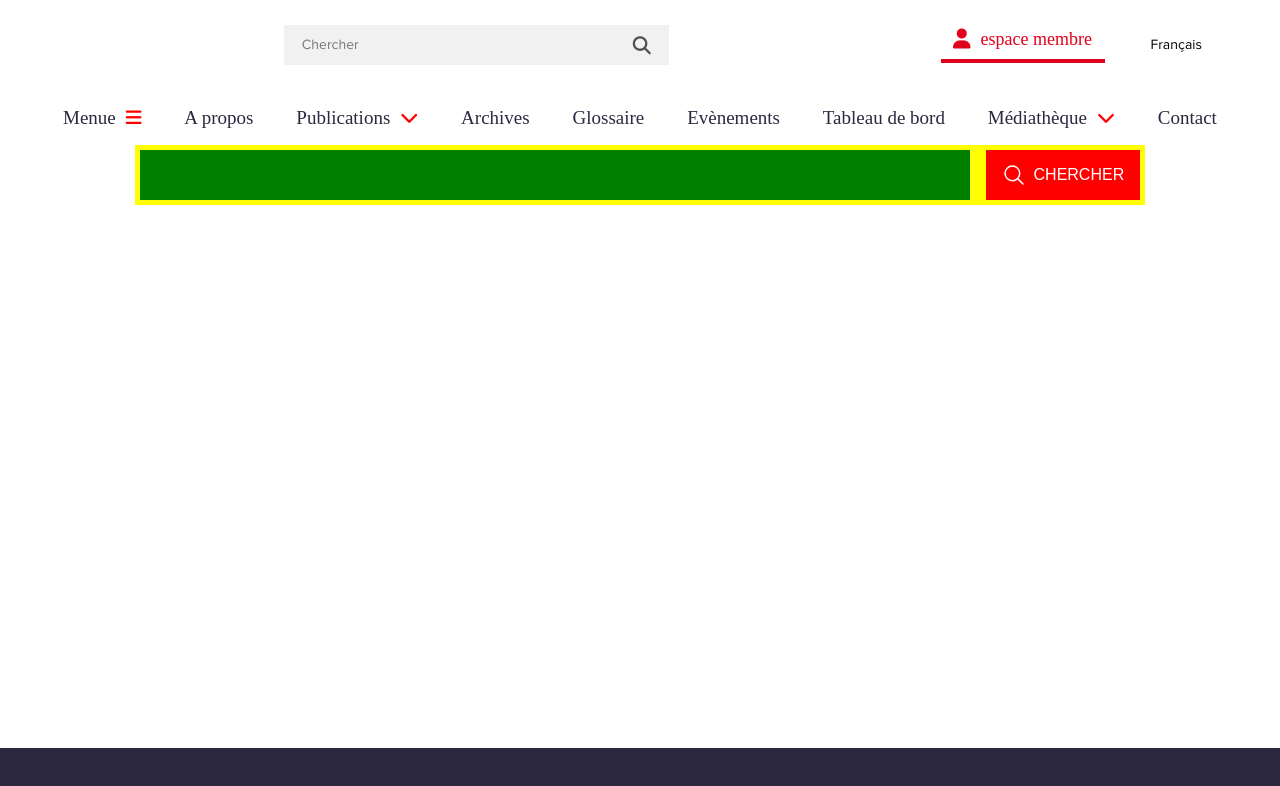
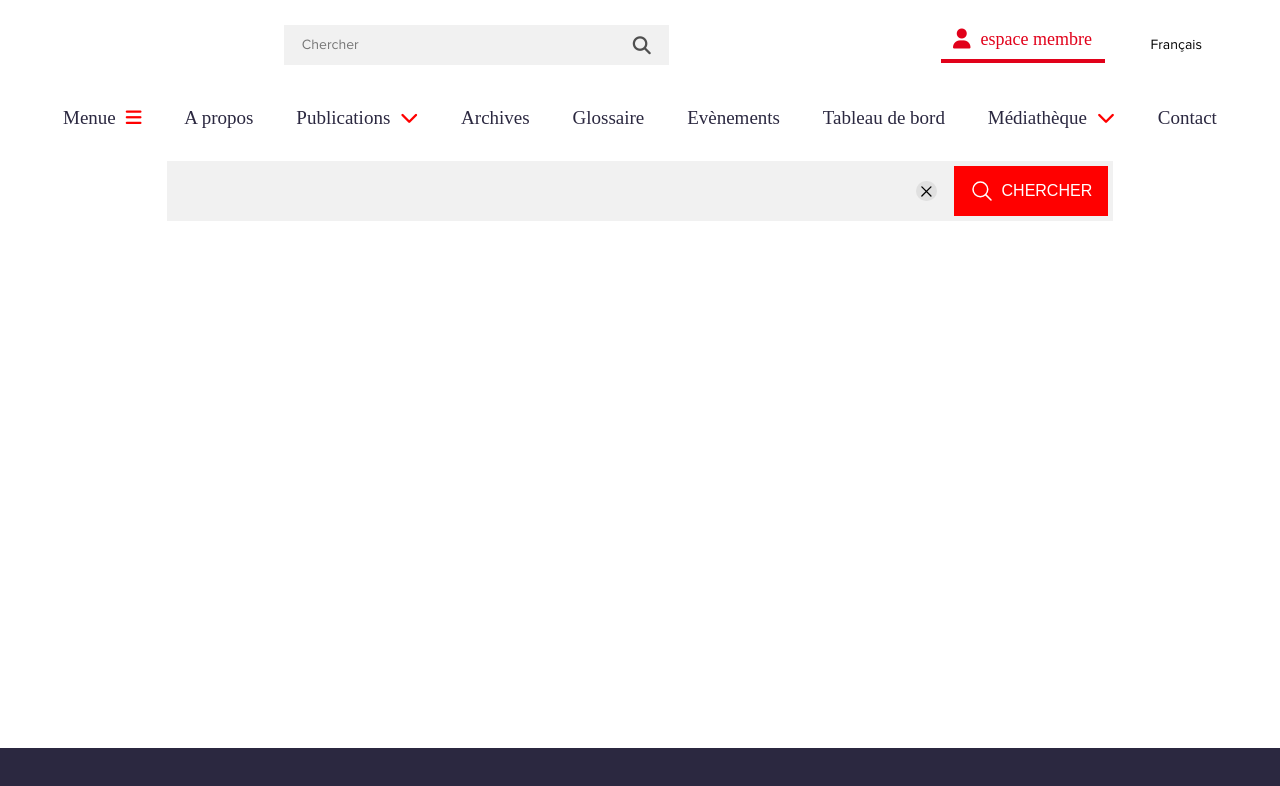
Before and after one commit to tarekguermazi/buildfront0602, a React (Create React App) app: page /search in a window 1280 px wide. Shown: the top 786 px of the page. Built offline with nearby package versions, Linux system fonts and the light colour scheme.

Commit message:
Search bar skeleton ready

```diff
--- a/src/view/Search/SearchHeader.tsx
+++ b/src/view/Search/SearchHeader.tsx
@@ -1,6 +1,6 @@
-import React from 'react'
+import React, { useState } from 'react'
 import styled from 'styled-components'
-import { IoSearchOutline } from 'react-icons/io5'
+import { IoSearchOutline, IoCloseOutline } from 'react-icons/io5'
 
 export default function SearchHeader() {
     return (
@@ -8,7 +8,10 @@ export default function SearchHeader() {
             <form>
                 <SearchBox>
                     <input type="text" />
-                    <button type="submit">
+                    <button type='reset' id='resetButton'>
+                        <IoCloseOutline />
+                    </button>
+                    <button type="submit" id='searchButton'>
                         <IoSearchOutline />
                         <span>Chercher</span>
                     </button>
@@ -18,29 +21,34 @@ export default function SearchHeader() {
     )
 }
 
-const HeaderLayout = styled.div``;
+const HeaderLayout = styled.div`
+    margin-top: 1rem;
+`;
+
 const SearchBox = styled.div`
     width: 100%;
     height: 60px;
     padding: 0 .3rem;
-    background-color: yellow;
+    background-color: #F1F1F1;
     /* background-color: #F1F1F1; */
 
     display: flex;
     flex-direction: row;
     align-items: center;
     justify-content: space-between;
+    position: relative;
 
     input{
-        background-color: green;
+        background-color: #F1F1F1;
         font-size: 1rem;
         height: 50px;
         width: 100%;
-        margin-right: 1rem;
+        margin-right: .5rem;
         color: #000;
+        padding-left: 1rem;
     }
 
-    button{
+    #searchButton{
         height: 50px;
         padding: 0 1rem;
         color: #fff;
@@ -57,4 +65,16 @@ const SearchBox = styled.div`
             margin-left: .5rem;
         }
     }
+
+    #resetButton{
+        position: absolute;
+        right: 11rem;
+        font-size: 1.3rem;
+        background-color: #E0E0E0;
+
+        display: flex;
+        align-items: center;
+        justify-content: center;
+        border-radius: 50%;
+    }
 `;
--- a/src/view/Search/styles/SearchLayout.tsx
+++ b/src/view/Search/styles/SearchLayout.tsx
@@ -1,10 +1,9 @@
-import React from 'react'
 import styled from "styled-components"
 
 const SearchLayout = styled.section`
     height: 100%;
     .wideContent{
-        padding: 0 5rem;
+        padding: 0 7rem;
     }
 
 `;
```
